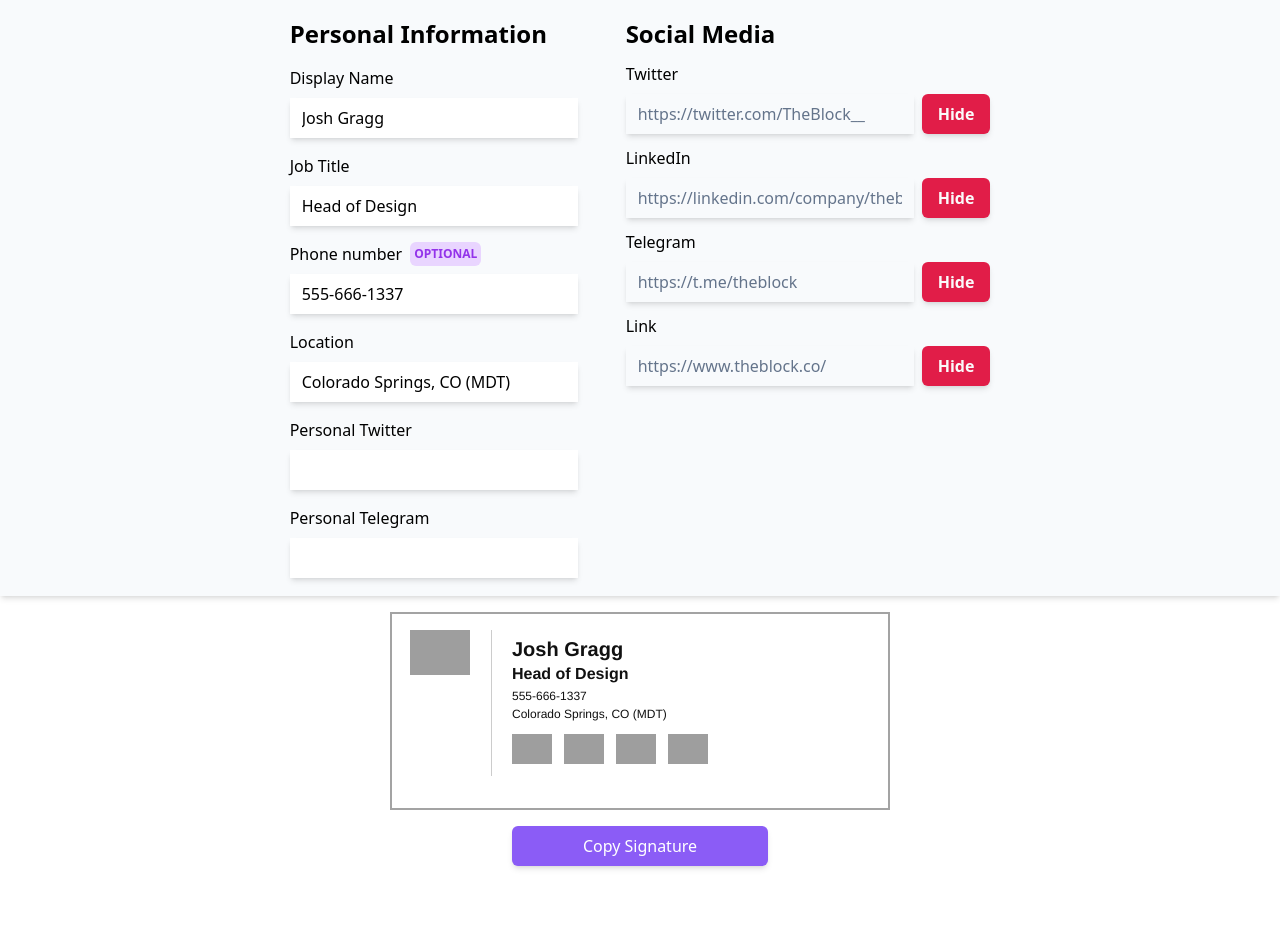
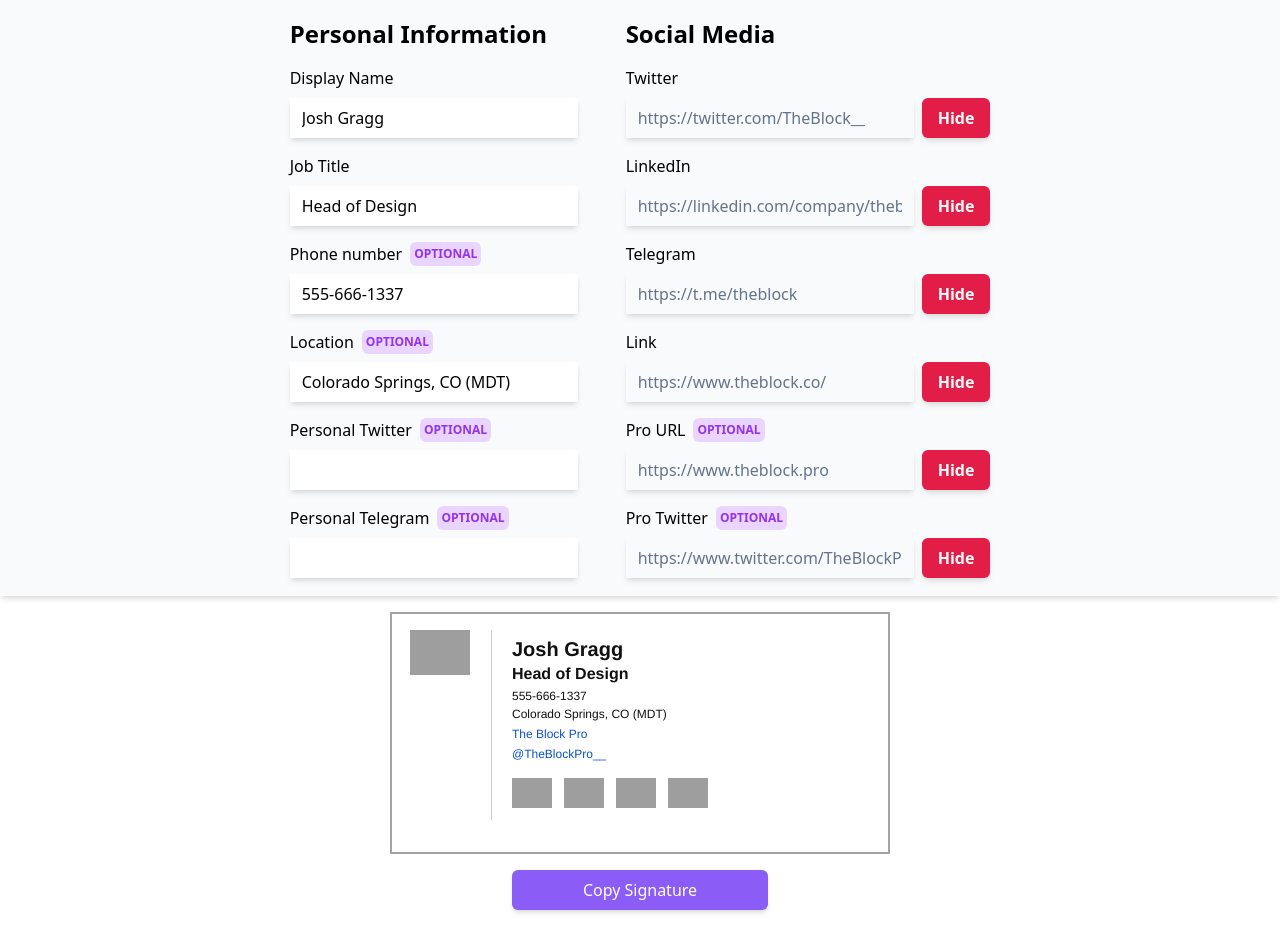
Before and after one commit to TheBlockCrypto/tblk-email-signatures, a SvelteKit app: page / in a window 1280 px wide. Before the commit the page ends 882 px from the top, so only its background shows below. Built offline with nearby package versions, Linux system fonts and the light colour scheme; grey boxes are pictures that could not be loaded.

Commit message:
add new fields

```diff
--- a/src/lib/components/Signature.svelte
+++ b/src/lib/components/Signature.svelte
@@ -10,8 +10,10 @@
 	export let linkedin = 'https://linkedin.com/theblockcrypto/';
 	export let telegram = 'https://t.me/theblock';
 	export let link = 'https://www.theblock.co/';
+  export let proLink = 'https://www.theblock.pro'
+  export let proTwitter = 'https://www.twitter.com/TheBlockPro__'
 
-  $: totalBottomPadding = (twitter || linkedin || telegram || link) ? '12px' : ''
+  $: totalBottomPadding = '4px'
 
 	import SocialIcon from '$lib/components/Social.svelte';
 </script>
@@ -136,13 +138,31 @@
                         </td>
                       </tr>
                     {/if}
+                    {#if proLink}
+                      <tr>
+                        <td
+                          style="border-collapse: collapse; font-family:Helvetica, sans-serif; font-size: 12px; font-style: normal; line-height: 14px; font-weight: 400; padding-bottom: { totalBottomPadding }"
+                        >
+                         <a style="font-family:Helvetica, sans-serif;font-size:12px;font-style:normal;line-height:16px;font-weight:400;color:#0B50CF;display:inline;" href={proLink} target="_blank"> The Block Pro </a>
+                        </td>
+                      </tr>
+                    {/if}
+                    {#if proTwitter}
+                      <tr>
+                        <td
+                          style="border-collapse: collapse; font-family:Helvetica, sans-serif; font-size: 12px; font-style: normal; line-height: 14px; font-weight: 400; padding-bottom: { totalBottomPadding }"
+                        >
+                         <a style="font-family:Helvetica, sans-serif;font-size:12px;font-style:normal;line-height:16px;font-weight:400;color:#0B50CF;display:inline;" href={proTwitter} target="_blank"> @TheBlockPro__ </a>
+                        </td>
+                      </tr>
+                    {/if}
 									</tbody>
 								</table>
 								<table
 									border="0"
 									cellpadding="0"
 									cellspacing="0"
-									style="font-family:Arial,Helvetica,sans-serif;line-height:0px;font-size:1px;padding:0px!important;border-spacing:0px;margin:0px;border-collapse:collapse;"
+									style="font-family:Arial,Helvetica,sans-serif;line-height:0px;font-size:1px;padding:0px!important;margin: 12px 0 0 0!important;border-spacing:0px;border-collapse:collapse;"
 								>
 									<tbody>
 										<tr>
--- a/src/routes/+page.svelte
+++ b/src/routes/+page.svelte
@@ -10,14 +10,18 @@
 		twitter: 'https://twitter.com/TheBlock__',
 		linkedin: 'https://linkedin.com/company/theblockcrypto/',
 		telegram: 'https://t.me/theblock',
-		link: 'https://www.theblock.co/'
+		link: 'https://www.theblock.co/',
+    proLink: 'https://www.theblock.pro',
+    proTwitter: 'https://www.twitter.com/TheBlockPro__'
 	};
 
   const hoverable = {
     'twitter': false,
     'linkedin': false,
     'telegram': false,
-    'link': false
+    'link': false,
+    proLink: false,
+    proTwitter: false
   }
 
 	let signatureElement: HTMLElement;
@@ -83,7 +87,12 @@
 			</div>
 
 			<div class="flex flex-col gap-2" transition:fly={{ x: 100, duration: 350 }}>
-				<label class="font-medium" for="location"> Location </label>
+				<label class="flex gap-2 font-medium" for="location">
+          Location
+          <div class="capitalize p-1 rounded-md font-semibold text-xs bg-purple-200 text-purple-600">
+            OPTIONAL
+          </div>
+        </label>
 				<input
 					class="shadow-md focus:outline-none focus:border-2 focus:border-violet-500 focus:shadow-sm focus:shadow-violet-300 py-2 px-3 w-72"
 					name="location"
@@ -92,7 +101,12 @@
 			</div>
 
 			<div class="flex flex-col gap-2" transition:fly={{ x: 100, duration: 350 }}>
-				<label class="font-medium" for="personalTwitter"> Personal Twitter </label>
+				<label class="flex gap-2 font-medium" for="personalTwitter">
+          Personal Twitter
+          <div class="capitalize p-1 rounded-md font-semibold text-xs bg-purple-200 text-purple-600">
+            OPTIONAL
+          </div>
+        </label>
 				<input
 					class="shadow-md focus:outline-none focus:border-2 focus:border-sky-500 focus:shadow-sm focus:shadow-sky-300 py-2 px-3 w-72"
 					name="personalTwitter"
@@ -101,7 +115,12 @@
 			</div>
 
 			<div class="flex flex-col gap-2" transition:fly={{ x: 100, duration: 350 }}>
-				<label class="font-medium" for="personalTelegram"> Personal Telegram </label>
+				<label class="flex gap-2 font-medium" for="personalTelegram">
+          Personal Telegram
+          <div class="capitalize p-1 rounded-md font-semibold text-xs bg-purple-200 text-purple-600">
+            OPTIONAL
+          </div>
+        </label>
 				<input
 					class="shadow-md focus:outline-none focus:border-2 focus:border-blue-800 focus:shadow-sm focus:shadow-blue-600 py-2 px-3 w-72"
 					name="personalTelegram"
@@ -110,7 +129,7 @@
 			</div>
 		</div>
 
-		<div class="social flex flex-col gap-3">
+		<div class="social flex flex-col gap-4">
 			<h1 class="text-2xl font-bold">Social Media</h1>
 
 			{#if fields.twitter}
@@ -223,6 +242,72 @@
 					</div>
 				</div>
 			{/if}
+
+			{#if fields.proLink}
+				<div class="flex flex-col gap-2" transition:fly={{ x: 100, duration: 350 }}>
+					<label class="flex gap-2 font-medium" for="link">
+            Pro URL
+            <div class="capitalize p-1 rounded-md font-semibold text-xs bg-purple-200 text-purple-600">
+              OPTIONAL
+            </div>
+          </label>
+					<div class="flex">
+						<input
+							class="shadow-md focus:outline-none focus:border-2 focus:border-slate-500 focus:shadow-sm focus:shadow-slate-300 py-2 px-3 w-72 transition-colors"
+              class:bg-slate-50={!hoverable.proLink}
+              class:text-slate-500={!hoverable.proLink}
+              class:bg-rose-300={hoverable.proLink}
+              class:text-rose-800={hoverable.proLink}
+							name="link"
+              disabled readonly
+							bind:value={fields.proLink}
+						/>
+						<button
+							class="px-4 ml-2 self-center h-10 leading-4 justify-center transition-all bg-rose-600 shadow-md hover:bg-rose-700 hover:shadow-sm rounded-md text-md text-neutral-50 font-semibold"
+              on:mouseover={() => highlightBox('proLink', true)}
+              on:mouseout={() => highlightBox('proLink', false)}
+							on:click={() => {
+								fields.proLink = '';
+							}}
+						>
+							Hide
+						</button>
+					</div>
+				</div>
+			{/if}
+
+			{#if fields.proTwitter}
+				<div class="flex flex-col gap-2" transition:fly={{ x: 100, duration: 350 }}>
+					<label class="flex gap-2 font-medium" for="link">
+            Pro Twitter
+            <div class="capitalize p-1 rounded-md font-semibold text-xs bg-purple-200 text-purple-600">
+              OPTIONAL
+            </div>
+          </label>
+					<div class="flex">
+						<input
+							class="shadow-md focus:outline-none focus:border-2 focus:border-slate-500 focus:shadow-sm focus:shadow-slate-300 py-2 px-3 w-72 transition-colors"
+              class:bg-slate-50={!hoverable.proTwitter}
+              class:text-slate-500={!hoverable.proTwitter}
+              class:bg-rose-300={hoverable.proTwitter}
+              class:text-rose-800={hoverable.proTwitter}
+							name="link"
+              disabled readonly
+							bind:value={fields.proTwitter}
+						/>
+						<button
+							class="px-4 ml-2 self-center h-10 leading-4 justify-center transition-all bg-rose-600 shadow-md hover:bg-rose-700 hover:shadow-sm rounded-md text-md text-neutral-50 font-semibold"
+              on:mouseover={() => highlightBox('proTwitter', true)}
+              on:mouseout={() => highlightBox('proTwitter', false)}
+							on:click={() => {
+								fields.proTwitter = '';
+							}}
+						>
+							Hide
+						</button>
+					</div>
+				</div>
+			{/if}
 		</div>
 	</div>
 
```
Also changed, not shown: 1 other file (tests, documents, lock files or other folders).
